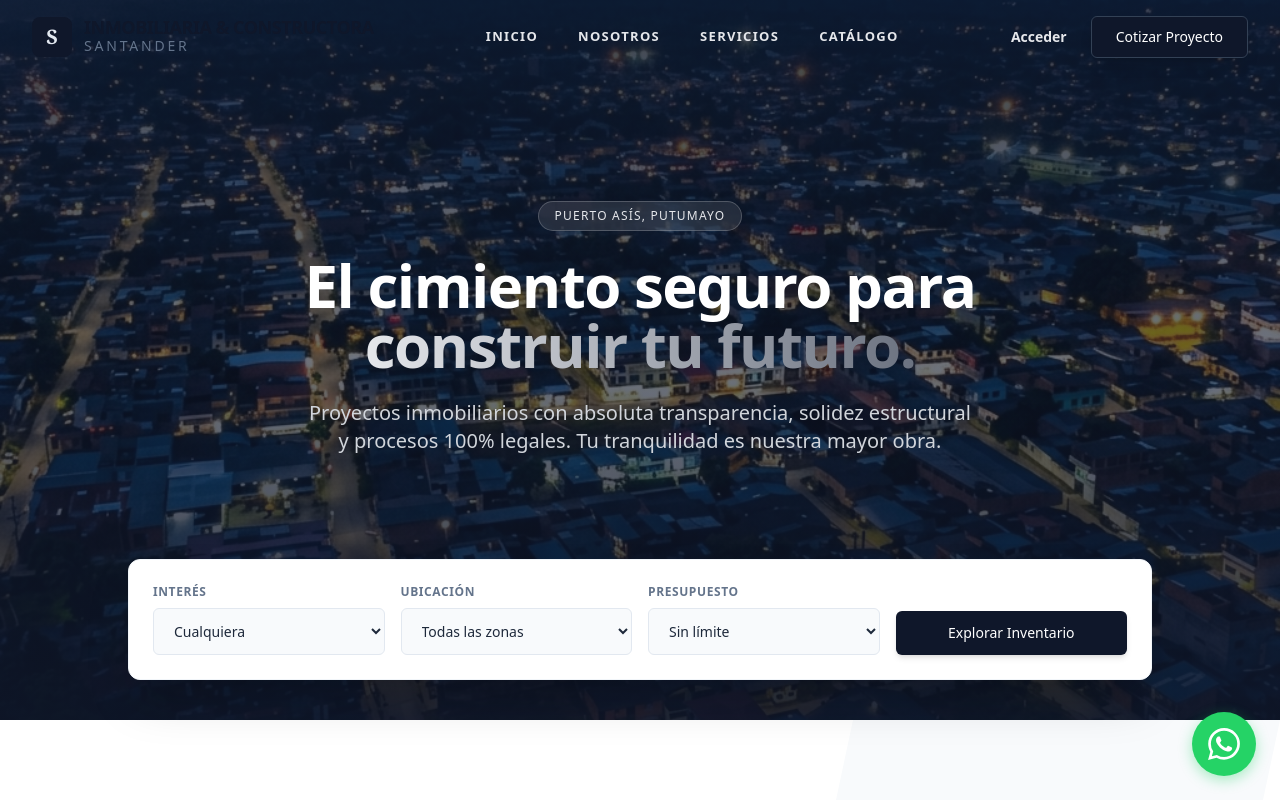
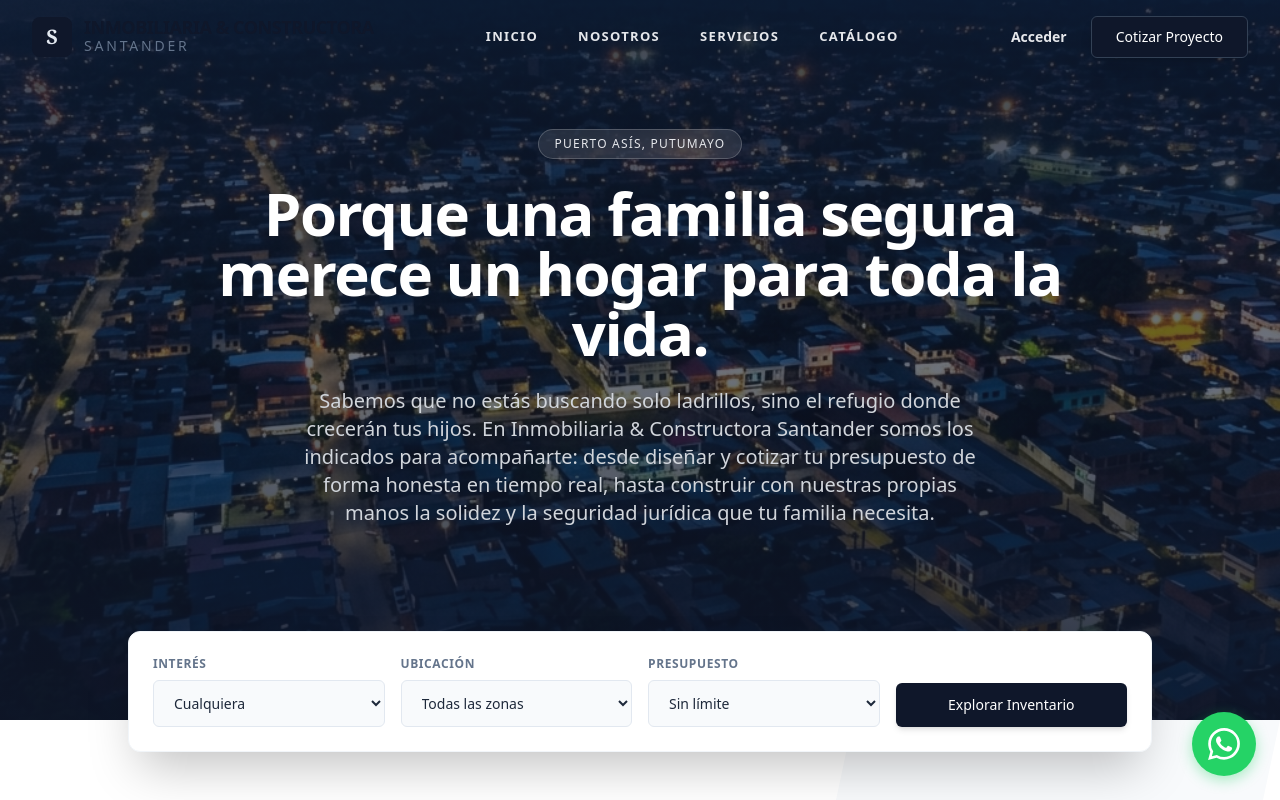
Before and after one commit to santander7/inmobiliaria-santander, a Vue app in the folder frontend/: page / in a window 1280 px wide. Shown: the top 800 px of the page. Built offline with nearby package versions, Linux system fonts and the light colour scheme; no server answers.

Commit message:
Contenido: Cambiar textos del Hero a enfoque emotivo 'Refugio Familiar'

```diff
--- a/frontend/src/views/Home.vue
+++ b/frontend/src/views/Home.vue
@@ -39,11 +39,10 @@
         <div class="hero-text-wrapper">
           <span class="hero-badge">Puerto Asís, Putumayo</span>
           <h1 class="hero-title">
-            El cimiento seguro para <br />
-            <span class="hero-title-highlight">construir tu futuro.</span>
+            Porque una familia segura merece un hogar para toda la vida.
           </h1>
           <p class="hero-description">
-            Proyectos inmobiliarios con absoluta transparencia, solidez estructural y procesos 100% legales. Tu tranquilidad es nuestra mayor obra.
+            Sabemos que no estás buscando solo ladrillos, sino el refugio donde crecerán tus hijos. En Inmobiliaria & Constructora Santander somos los indicados para acompañarte: desde diseñar y cotizar tu presupuesto de forma honesta en tiempo real, hasta construir con nuestras propias manos la solidez y la seguridad jurídica que tu familia necesita.
           </p>
         </div>
 
```
